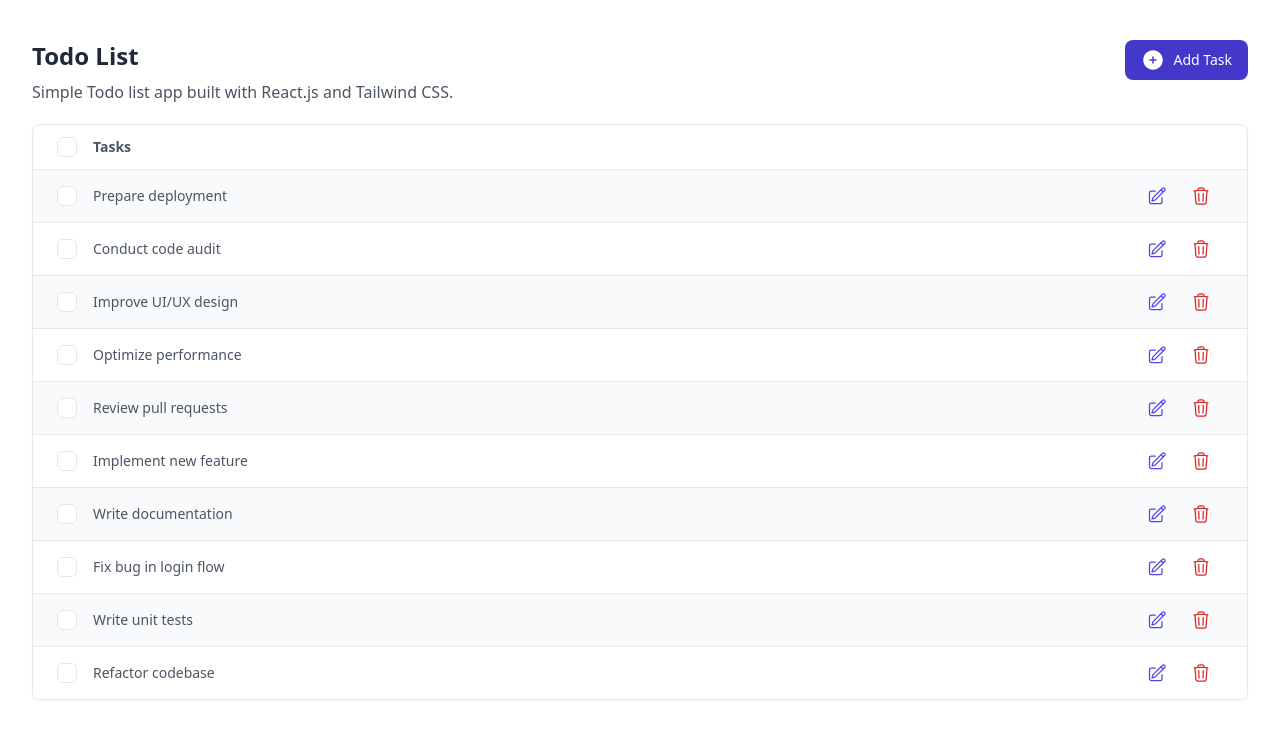
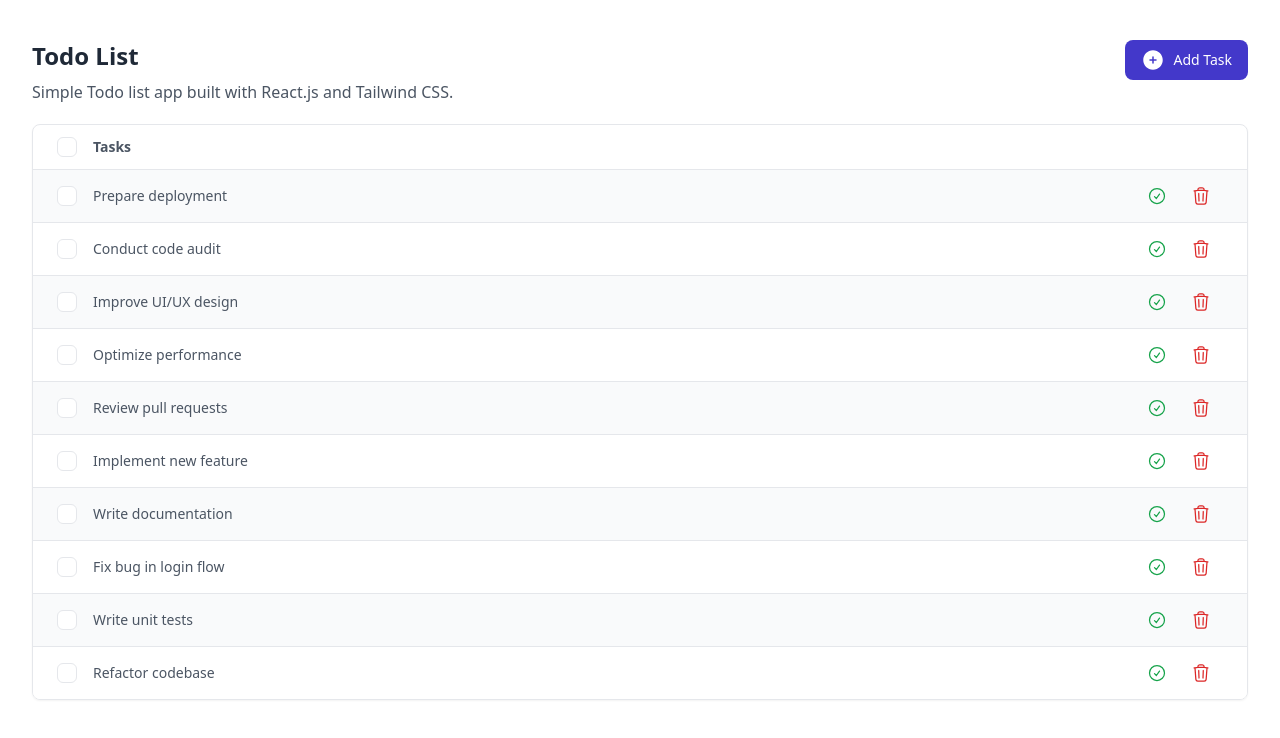
Before and after one commit to geosem42/todo-reactjs, a React (Vite) app: page / in a window 1280 px wide. Shown: the top 738 px of the page. Built offline with nearby package versions, Linux system fonts and the light colour scheme.

Commit message:
Validate empty spaces submissions

```diff
--- a/src/components/TaskList.jsx
+++ b/src/components/TaskList.jsx
@@ -45,9 +45,10 @@ function TaskList({ tasks, setTasks, highlightedId, deletedId, setDeletedId, set
                   {task.title}
                 </td>
                 <td className="text-right px-6 whitespace-nowrap">
-                  <button className="py-2 px-3 font-medium text-indigo-600 hover:text-indigo-700 duration-150 hover:bg-indigo-50 rounded-lg">
-                    <PencilSquareIcon className="w-5 h-5" />
+                  <button className="py-2 px-3 font-medium text-green-600 hover:text-green-700 hover:bg-green-50 active:bg-green-100 duration-150 rounded-lg">
+                    <CheckCircleIcon className="w-5 h-5" />
                   </button>
+
                     <SingularDeleteButton
                       id={task.id}
                       tasks={tasks}
--- a/src/components/partials/AddTaskModal.jsx
+++ b/src/components/partials/AddTaskModal.jsx
@@ -10,6 +10,7 @@ export default function AddTaskModal({ tasks, setTasks, setHighlightedId }) {
   function closeModal() {
     setIsOpen(false)
     setTitle('')
+    setIsInputEmpty(false);
   }
 
   function openModal() {
@@ -17,7 +18,7 @@ export default function AddTaskModal({ tasks, setTasks, setHighlightedId }) {
   }
 
   function addTask() {
-    if (title === '') {
+    if (title.trim() === '') {
       setIsInputEmpty(true);
       return;
     }
```
